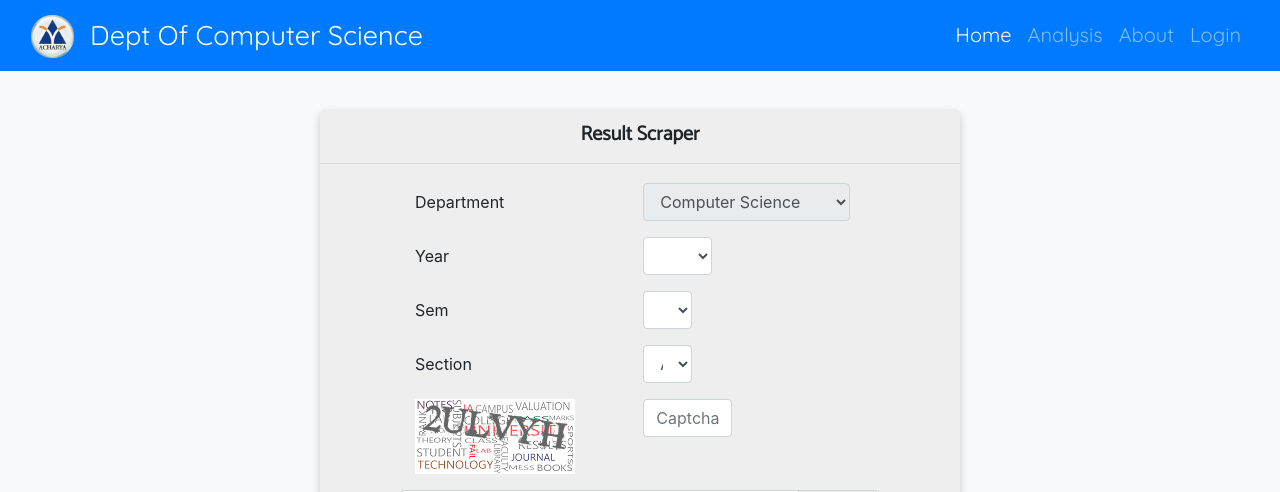
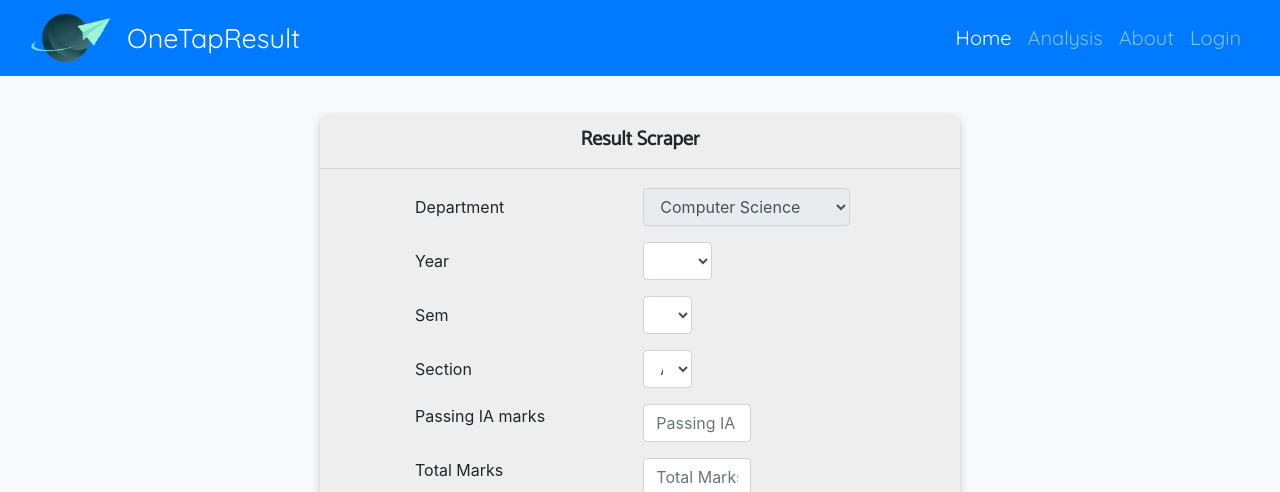
Before and after one commit to UdPro/Vtu_Result_Analysis, a Django app: page /recivecaptha in a window 1280 px wide. Shown: the top 492 px of the page. Run offline with Django 3.2, Linux system fonts and the light colour scheme; lists and menus that the app fills with data are empty; some libraries are stand-ins or nearby versions; grey boxes are pictures that could not be loaded.

Commit message:
corr in scracping

```diff
--- a/fetch/views.py
+++ b/fetch/views.py
@@ -49,6 +49,8 @@ csrf = None
 link1 = None
 butUrl = None
 session = None
+#debug for details
+debug = True
 
 # for local use
 user = 'root'
@@ -255,7 +257,7 @@ def results(request):
 	# removing the Capthca image incase of cache file remain saved
 	# use CTRL + F5 to clear cache
 
-	#remove("G://vtu_result//static//capt.png")
+	remove("G://vtu_result//static//capt.png")
 	captain = str(request.POST['cap'])
 	print(str(request.POST['sec']), str(request.POST['sem']) ,str(request.POST['year']))
 	file = request.POST['csv']
@@ -275,18 +277,24 @@ def results(request):
 	data = {}
 	data[("Name", '')] = {}
 
-	# Sending request
-
-	for usn in tqdm(l,desc = "Scraping",unit = 'data'):
-		# print(usn)
-		payload = {'lns': usn,
+	payload = {'lns': None,
         'captchacode':captain,
         'Token': csrf,
         'current_url': butUrl+'index.php'
         }
+
+	# Sending request
+	captha_check = True
+	for usn in tqdm(l,desc = "Scraping",unit = 'data'):
+
+		payload['lns'] = usn
 		resp = session.post(link1, headers=headers ,data = payload, cookies = cookies ,allow_redirects=False, verify = False)
 		page_soup = soup(resp.text, 'html.parser')
 
+		if captha_check and 'Invalid captcha' in page_soup.script.text.strip():
+			captha_check = False
+			messages.error(request,'Invalid Capthcha ! If problem presist try clearing Cache')
+			return redirect('fetch_result')
 		# Scraping the result table from page
 
 		container = page_soup.findAll("div", {'class':'divTableRow'})
@@ -297,18 +305,19 @@ def results(request):
 			# comment req
 			if 'not available' in page_soup.script.text:
 				print('Invalid Usn for', usn)
-				messages.error(request,'Invalid Capthcha ! If problem presist try clearing Cache')
-				return redirect('fetch_result')
+				continue
 			if 'check website' in page_soup.script.text:
 				print('Got timeout sending Multiple requests')
 				while('check website' in page_soup.script.text):
 					resp = session.post(link1, headers=headers,data = payload, cookies = cookies,allow_redirects=True)
 					page_soup = soup(resp.text, 'html.parser')
 				container = page_soup.findAll("div", {'class':'divTableRow'})
-		print(payload['lns'])
+
 		nameConainter = page_soup.findAll('td', {'style':'padding-left:15px'})
 		name  = nameConainter[0].text
-		print(name[2:])
+		if debug:
+			print(payload['lns'])
+			print(name[2:])
 		Usn = payload['lns']
 		data[("Name",'')][Usn] = name[2:]
 		for con in range(1,len(container)-1):
@@ -319,31 +328,31 @@ def results(request):
 
 			if marks[0].text == 'Subject Code':
 					break
-			print(marks[0].text ,marks[2].text+ ',' + marks[3].text + ',' +  marks[4].text + ',', marks[5].text )
+			if debug : print(marks[0].text ,marks[2].text+ ',' + marks[3].text + ',' +  marks[4].text + ',', marks[5].text )
 
 			# Try catch if Key is not found in Dict
 
 			try:
-				data[(marks[0].text,"Internal")][Usn] = marks[2].text
+				data[(marks[0].text,"Internal")][Usn] = int(marks[2].text)
 			except(KeyError):
 				data[(marks[0].text,"Internal")] = {}
-				data[(marks[0].text,"Internal")][Usn] = marks[2].text
+				data[(marks[0].text,"Internal")][Usn] = int(marks[2].text)
 
 			# If External key not found create the External key else insert element in Dict
 
 			try:
-				data[(marks[0].text,"External")][Usn] = marks[3].text
+				data[(marks[0].text,"External")][Usn] = int(marks[3].text)
 			except(KeyError):
 				data[(marks[0].text,"External")] = {}
-				data[(marks[0].text,"External")][Usn] = marks[3].text
+				data[(marks[0].text,"External")][Usn] = int(marks[3].text)
 
 			# If Total key not found in Dict, create the result key and insert element in Dict
 
 			try:
-				data[(marks[0].text,"Total")][Usn] = marks[4].text
+				data[(marks[0].text,"Total")][Usn] = int(marks[4].text)
 			except(KeyError):
 				data[(marks[0].text,"Total")] = {}
-				data[(marks[0].text,"Total")][Usn] = marks[4].text
+				data[(marks[0].text,"Total")][Usn] = int(marks[4].text)
 
 			# If result key not found in Dict, create the result key and insert element in Dict
 
@@ -352,6 +361,7 @@ def results(request):
 			except(KeyError):
 				data[(marks[0].text,"Result")] = {}
 				data[(marks[0].text,"Result")][Usn] = marks[5].text
+		if debug: print()
 
 	# Casting result into Dataframe
 
@@ -363,6 +373,7 @@ def results(request):
 	z.index.names = ['Usn','Name', 'Subject']
 	z['sec'] = str(request.POST['sec'])
 	sem = str(request.POST['sem'])
+	pass_ia_marks = int(request.POST['passing_ia'])
 	mydb = connect_db()
 	conn = mydb.cursor()
 	database = str(request.POST['year'])
@@ -375,108 +386,7 @@ def results(request):
 	z.to_sql(name=sem, con=conn, if_exists = 'append' ,dtype={'Usn': VARCHAR(10),'Name': VARCHAR(50), 'Subject': VARCHAR(10)})
 	#
 	t.index.name = "Usn"
-	subject=list(t.columns.levels[0][:])
-	if 'Name' in subject:
-		subject.remove('Name')
-	for sub in subject:
-		t.loc[:,(sub,['Internal','External','Total'])] = t.loc[:,(sub,['Internal','External','Total'])].astype('float64').astype('Int64')
-	t['Grand Total'] = t.iloc[:,1:].fillna(0).apply(Total,args = [subject],axis = 1)
-	detail = {}
-	for sub in subject:
-		detail[sub] = {}
-	for sub in subject:
-		df = t[sub]['Result'].value_counts()
-		detail[sub] = { 'P': 0,
-					'A': 0,
-					'F': 0,
-					}
-		for x in df.index:
-			detail[sub][x] = df[x]
-		detail[sub]['appeared'] = t[sub]['Result'].count()
-	for x in detail.keys():
-		for fc in ['FCD','FC','SC']:
-			detail[x][fc] = 0
-	for sub in subject:
-		df = t[sub].apply(grade,axis = 1).value_counts()
-		for x in df.index:
-				detail[sub][x] = df[x]
-	sub_analysis = pd.DataFrame.from_dict(detail,orient = 'index')
-	sub_analysis['pass_%'] = sub_analysis['P']/sub_analysis['appeared']*100
-	sub_analysis['pass_%'] = sub_analysis['pass_%'].apply(lambda x : round(x,2))
-	sub_analysis['Avg Marks(EXT)'] = 0
-	sub_analysis['Avg Marks(INT)'] = 0
-	for sub in subject:
-		sub_analysis.loc[sub ,'Avg Marks(EXT)'] = round(t[sub]['External'].mean(),2)
-		sub_analysis.loc[sub ,'Avg Marks(INT)'] = round(t[sub]['Internal'].mean(),2)
-
-	topper = t[['Name','Grand Total']].reset_index().sort_values('Grand Total', ascending = False).head().stack()
-	topper.set_index('Usn',inplace = True)
-	topper = topper[['Name','Grand Total' ]]
-	pass_ia = {}
-
-	# Passing marks for ia
-	fail_ia_marks = 19
-	for no in range(len(subject)+1):
-		pass_ia['Total Students failed in '+str(no)] = {'Ext' : 0,
-					'Int': 0}
-	def pass_fail(x):
-		ia, ext = 0,0
-		for sub in subject:
-			if x[sub,'Result'] == 'F':
-				if x[sub,'Internal'] < fail_ia_marks:
-					ia += 1
-				else:
-					ext += 1
-		pass_ia['Total Students failed in '+str(ia + ext)]['Ext'] += ext
-		pass_ia['Total Students failed in '+str(ia + ext)]['Int'] += ia
-	t.apply(pass_fail, axis = 1)
-	del pass_ia['Total Students failed in ' + '0']
-	pass_due_to_ia = pd.DataFrame.from_dict(pass_ia, orient = 'index')
-
-	# Creating dic_class for student detail in a Class
-
-	dic_class = {
-		"STUDENT APPEARED" : 0,
-		"FIRST CLASS DISTIN":  0,
-		"FIRST CLASS" : 0,
-		"SECOUND CLASS" : 0,
-		"PASSED" : 0,
-		"FAILED" : 0,
-		"ABSENT": 0,
-	}
-
-	def student_grade(x,marks):
-		if x*100/marks >= 70:
-			return 'FIRST CLASS DISTIN'
-		elif x*100/marks >= 60:
-			return 'FIRST CLASS'
-		else:
-			return 'SECOUND CLASS'
-
-	def dic_pass(x):
-		dic_class['STUDENT APPEARED'] += 1
-		absent, fail = 0, 0
-		for sub in subject:
-			if x[sub, 'Result'] == 'F':
-				fail += 1
-			elif x[sub, 'Result'] == 'A':
-				absent += 1
-		if fail == 0 and absent == 0:
-			dic_class['PASSED'] += 1
-			dic_class[student_grade(x['Grand Total'][0], total_marks)] += 1
-
-		else:
-			dic_class['FAILED'] += 1
-		if absent :
-			dic_class['ABSENT'] += 1
-
-	t.apply(dic_pass, axis = 1)
-
-	# Changing the row
-
-	students_div = pd.DataFrame.from_dict(dic_class, orient = 'index', columns =['Freq'])
-	students_div.loc["Overall Pass"] = int(students_div.loc['PASSED']*100/students_div.loc['STUDENT APPEARED'])
-
+	t, sub_analysis, topper, students_div, pass_due_to_ia = analyze(t, total_marks, pass_ia_marks)
 	colorFile(t,sub_analysis, topper, students_div, pass_due_to_ia)
 
 
@@ -512,7 +422,10 @@ def analyze(t, total_marks = 800, fail_ia_marks = 19):
 	# Problem May arise if number of subjects are changed or differ
 	# Patch will be soon released
 
-	subject=list(t.columns.levels[0][:9])
+	subject=list(t.columns.levels[0][:])
+	if 'Name' in subject:
+		subject.remove('Name')
+
 
 	# Converting the datatype of result(Internal, External, Total) into int64
 	# Converting nan to float64 and then to int64
--- a/templates/base.html
+++ b/templates/base.html
@@ -16,9 +16,9 @@
 	<nav class="navbar navbar-expand-lg navbar-dark bg-primary">
 		<div class = "container-fluid">
 			<a class="navbar-brand" id = "logo_text"  href="#">
-				<img src="{% static 'pic/logo.png' %}"  width="43" height="43" >
+				<img src="{% static 'pic/logo.png' %}"  width="80" height="50" >
 			</a>
-			<a class="navbar-brand" id = "logo_text" href="/">Dept Of Computer Science</a>
+			<a class="navbar-brand" id = "logo_text" href="/">OneTapResult</a>
 			<button class="navbar-toggler" type="button" data-toggle="collapse" data-target="#navbarSupportedContent" aria-controls="navbarSupportedContent" aria-expanded="false" aria-label="Toggle navigation">
 			<span class="navbar-toggler-icon"></span>
 			</button>
--- a/templates/captcha.html
+++ b/templates/captcha.html
@@ -76,6 +76,30 @@
 			<div class="form-group row">
             	<div class="container">
 				  <div class="row justify-content-md-center">
+				  	<label class="col-md-4">Passing IA marks</label>
+				  	<div class="col-md-5">
+				  		<div class="col-md-7">
+				  			<input type="text" class="form-control" placeholder="Passing IA Marks" name = "passing_ia" required>
+					  	</div>
+				    </div>
+				  </div>
+				</div>
+			</div>
+			<div class="form-group row">
+            	<div class="container">
+				  <div class="row justify-content-md-center">
+				  	<label class="col-md-4">Total Marks</label>
+				  	<div class="col-md-5">
+				  		<div class="col-md-7">
+				  			<input type="text" class="form-control" placeholder="Total Marks" name = "total_marks" required>
+					  	</div>
+				    </div>
+				  </div>
+				</div>
+			</div>
+			<div class="form-group row">
+            	<div class="container">
+				  <div class="row justify-content-md-center">
 				  	<div class="col-md-4">
 						<img src="{% static 'capt.png' %}">
 		    		</div>
@@ -92,7 +116,7 @@
 				  <div class="row justify-content-md-center">
 				  	<div class="col-md-9">
 						<input type="file" class="custom-file-input" id="docpicker" name="csv" accept=".xlsx" required>
-                		<label class="custom-file-label" for="inputGroupFile01">Choose the CSV file</label>
+                		<label class="custom-file-label" >Choose the CSV file</label>
 		    		</div>
 				  </div>
 				</div>
--- a/templates/login.html
+++ b/templates/login.html
@@ -42,8 +42,8 @@
         {% endfor %}
       {% endif %}
       {% csrf_token %}
-      <img class="mb-4" src="{% static 'pic/logo.png' %}" alt="" width="72" height="72">
-      <h1 class="h3 mb-3 font-weight-normal">Result Analysis Portal</h1>
+      <img class="mb-4" src="{% static 'pic/logo.png' %}" alt="" width="160" height="100">
+      <h1 class="h3 mb-3 font-weight-normal">OTR Login</h1>
       <label for="inputEmail" class="sr-only">Email address</label>
       <input type="text" id="inputEmail" class="form-control" placeholder="User Name" name = "username" required autofocus>
       <label for="inputPassword" class="sr-only">Password</label>
@@ -51,7 +51,7 @@
       <div class="checkbox mb-3">
   </div>
   <button class="btn btn-lg btn-primary btn-block" type="submit">Sign in</button>
-  <p class="mt-5 mb-3 text-muted">ACDC 2018-2019</p>
+  <!-- <p class="mt-5 mb-3 text-muted">ACDC 2018-2019</p> -->
 </form>
 </body>
 </html>
```
Also changed, not shown: static/capt.png (deleted), static/pic/logo.png, static/pic/logo1.png (added), 2 other files.
